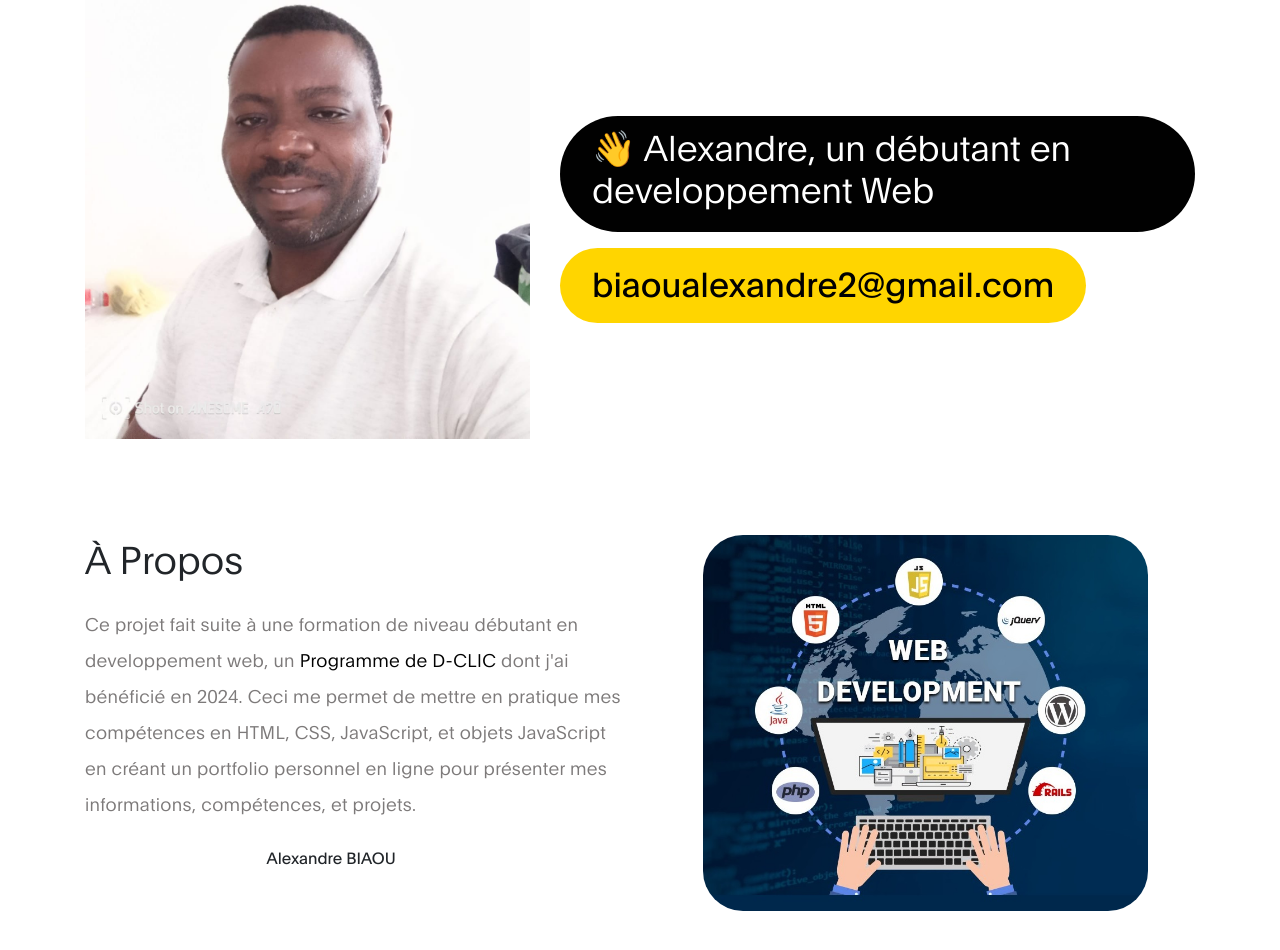
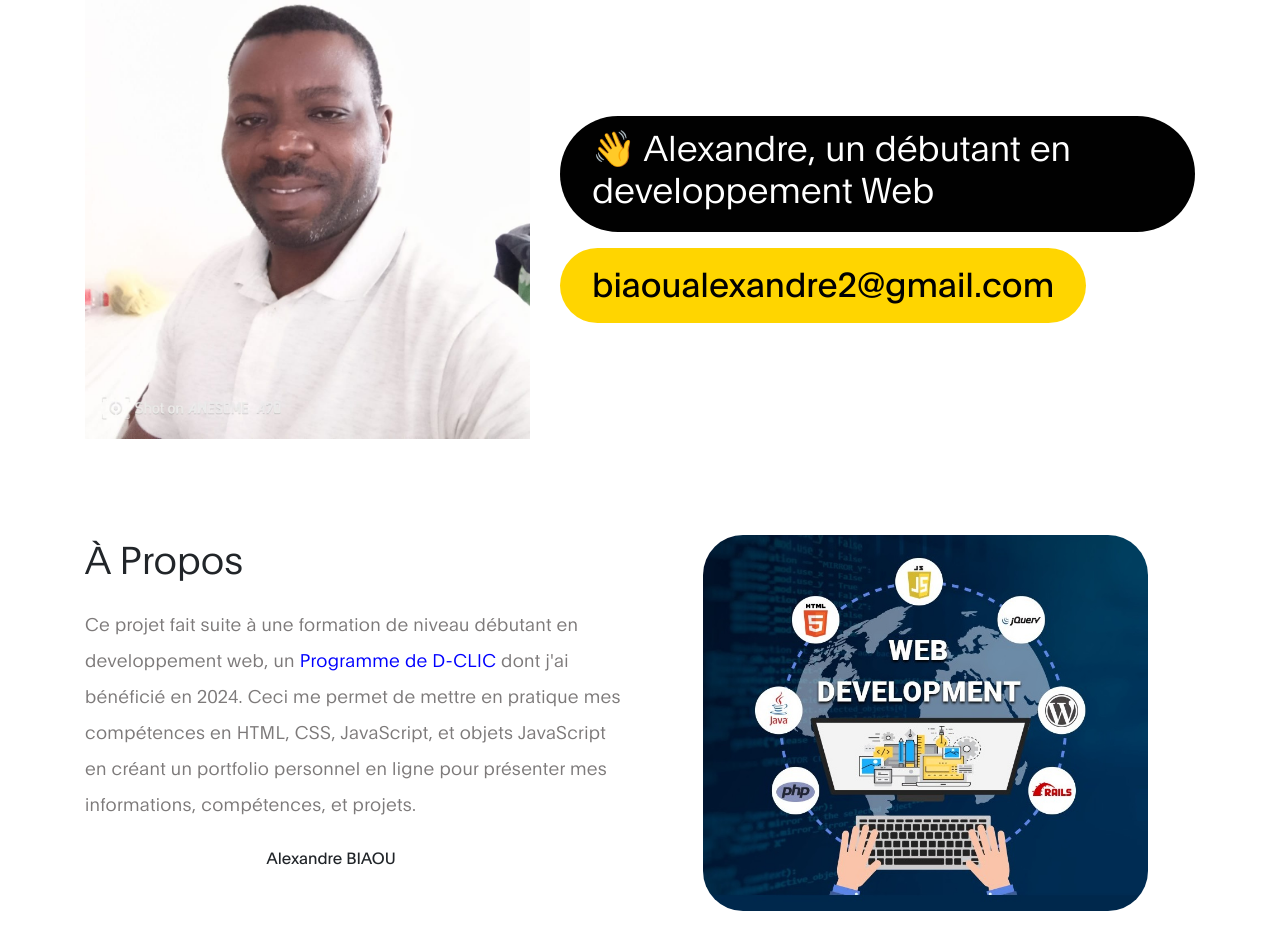
Before and after one commit to AlexBIAOU/alexbiaou.github.io, a plain HTML site: page index.html in a window 1280 px wide. Shown: the top 950 px of the page. Drawn offline with Linux system fonts and the light colour scheme.

Commit message:
Update index.html

```diff
--- a/index.html
+++ b/index.html
@@ -92,7 +92,7 @@
                 <div class="col-lg-6 col-md-6 col-12">
                     <h3 class="mb-4">À Propos</h3>
 
-                    <p>Ce projet fait suite à une formation de niveau débutant en developpement web, un <a href="https://www.francophonie.org/dclic" target="_blank"> Programme de D-CLIC</a> dont j'ai bénéficié en 2024. Ceci me permet de mettre en pratique mes compétences en HTML, CSS, JavaScript, et objets JavaScript en créant un portfolio personnel en ligne pour présenter mes informations, compétences, et projets.</p>
+                    <p>Ce projet fait suite à une formation de niveau débutant en developpement web, un <a href="https://www.francophonie.org/dclic" target="_blank"> <span style="color: blue;">Programme de D-CLIC</span></a> dont j'ai bénéficié en 2024. Ceci me permet de mettre en pratique mes compétences en HTML, CSS, JavaScript, et objets JavaScript en créant un portfolio personnel en ligne pour présenter mes informations, compétences, et projets.</p>
 
 
                     <ul class="mt-4 mb-5 mb-lg-0 profile-list list-unstyled">
```
